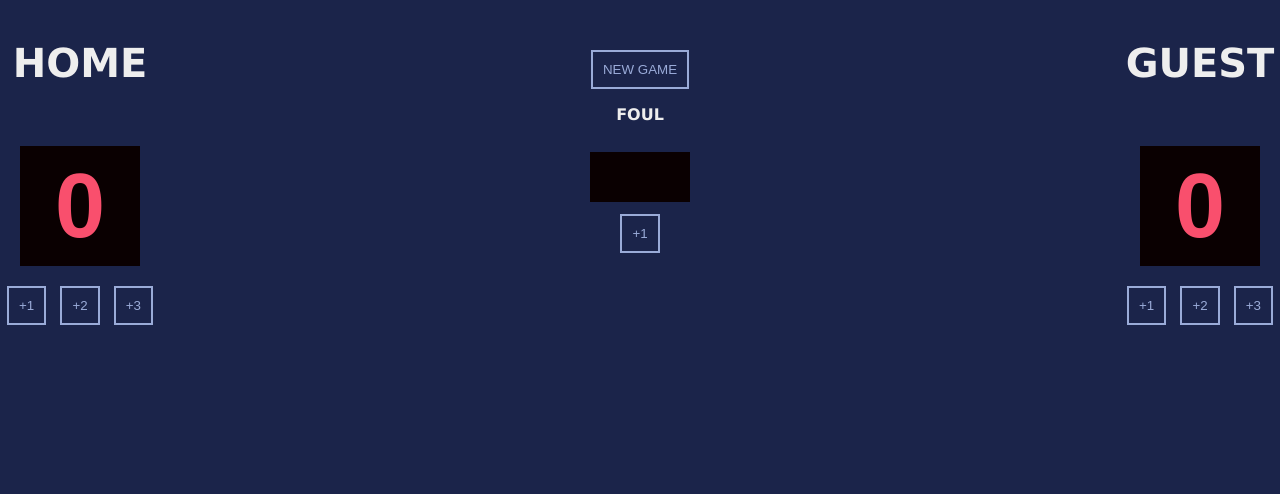
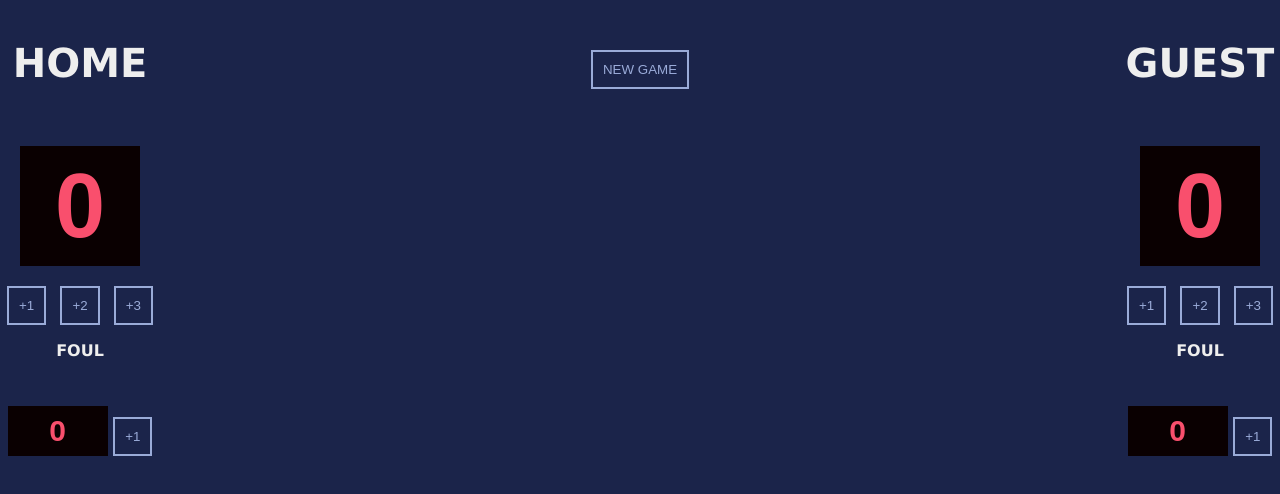
Before and after one commit to kelivreno/basketball_scoreboard, a website built with Vite: page index.html in a window 1280 px wide. Both pictures are taken after a click on the button "NEW GAME". Built offline with nearby package versions, Linux system fonts and the light colour scheme; a web font is replaced by a local one.

Commit message:
add foul tracking functionality for home and guest teams

```diff
--- a/index.css
+++ b/index.css
@@ -64,7 +64,7 @@ button {
     align-items: center;
 
     background: #0a0001;
-    font-size: 12px;
+    font-size: 30px;
     color:#F94F6D;
 
     min-width: 100px;
--- a/index.html
+++ b/index.html
@@ -13,17 +13,14 @@
                    <button onclick="homePlusTwo()">+2</button>
                    <button onclick="homePlusThree()">+3</button>
                 </div>
+                  <div>
+                    <p>FOUL</p>
+                    <p class="foulcount" id="foul-home"></p>
+                    <button onclick="foulHomeUpdate()">+1</button>
+                </div>
             </div>
             <div id="new-game">
                 <button onclick="newGame()">NEW GAME</button>
-                <div>
-                    <p>FOUL</p>
-                    <p class="foulcount" id="foul-el"></p>
-                    <button>+1</button>
-                </div>
-                <div>
-
-                </div>
             </div>
             <div>
                 <h3 id="guest-el">GUEST</h3>
@@ -33,6 +30,11 @@
                    <button onclick="guestPlusTwo()">+2</button>
                    <button onclick="guestPlusThree()">+3</button>
                 </div>
+                <div>
+                    <p>FOUL</p>
+                    <p class="foulcount" id="foul-guest"></p>
+                    <button onclick="foulGuestUpdate()">+1</button>
+                </div>
             </div>
         </div>
         <script src="index.js"></script>
--- a/index.js
+++ b/index.js
@@ -1,5 +1,8 @@
 let homeScore = document.getElementById("home-score")
 let guestScore = document.getElementById("guest-score")
+
+let foulHome = document.getElementById("foul-home")
+let foulGuest = document.getElementById("foul-guest")
 
 let homeName = document.getElementById("home-el")
 let guestName = document.getElementById("guest-el")
@@ -7,6 +10,9 @@ let guestName = document.getElementById("guest-el")
 
 let scoreHome = 0
 let scoreGuest = 0
+
+let homeFoul = 0
+let guestFoul = 0
 
 // Home
 
@@ -48,12 +54,27 @@ function guestPlusThree() {
     updateLeader()
 
 }
+function foulHomeUpdate(){
+    homeFoul += 1
+    foulHome.textContent = homeFoul
+}
+
+function foulGuestUpdate(){
+    guestFoul += 1
+    foulGuest.textContent = guestFoul
+}
 
 function newGame() {
     scoreGuest = 0
     homeScore.textContent = scoreGuest
     scoreHome = 0
     guestScore.textContent = scoreHome
+
+    homeFoul = 0
+    foulHome.textContent = homeFoul
+    guestFoul = 0
+    foulGuest.textContent = guestFoul
+
     updateLeader()
 }
 
```
